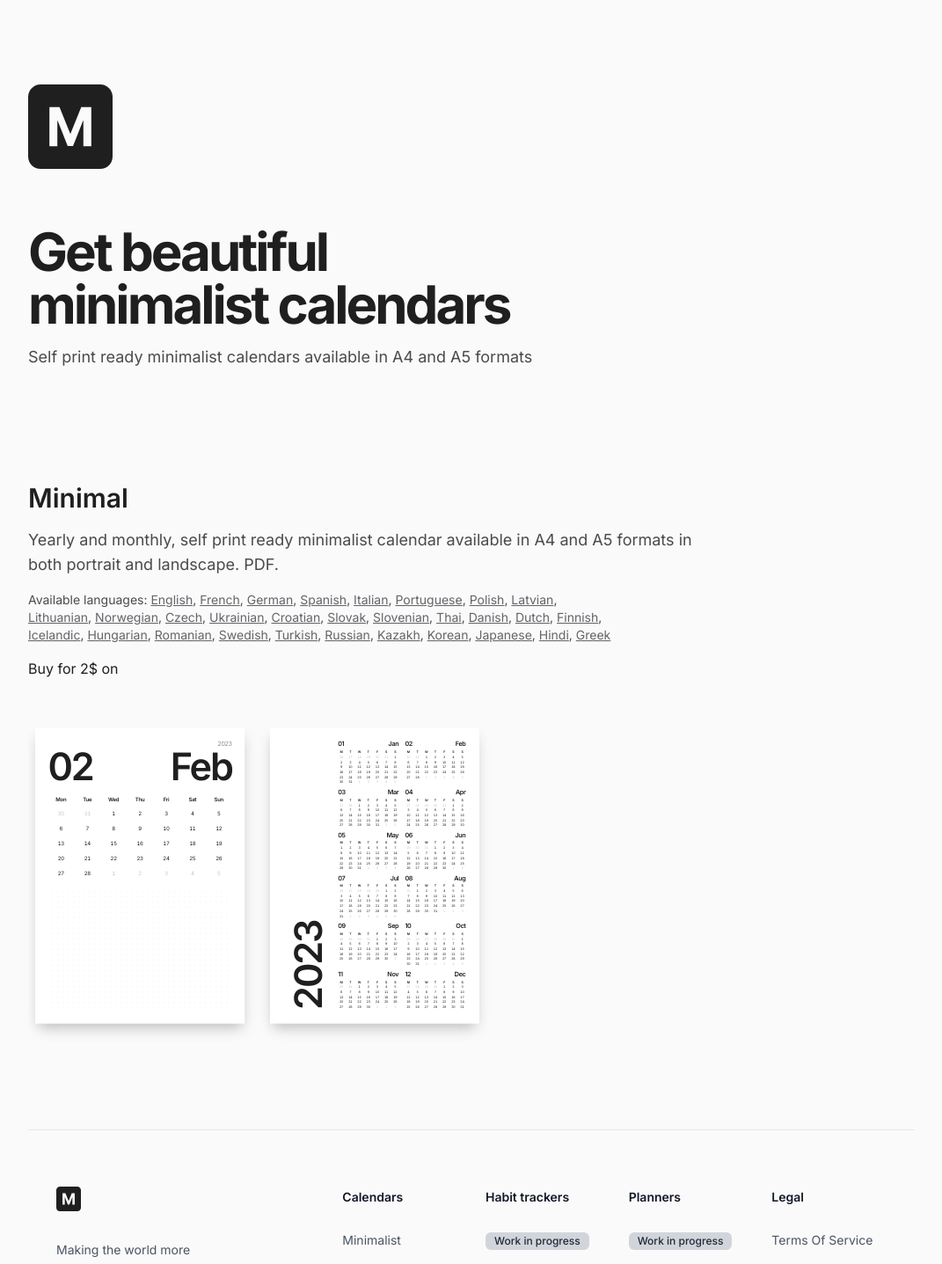
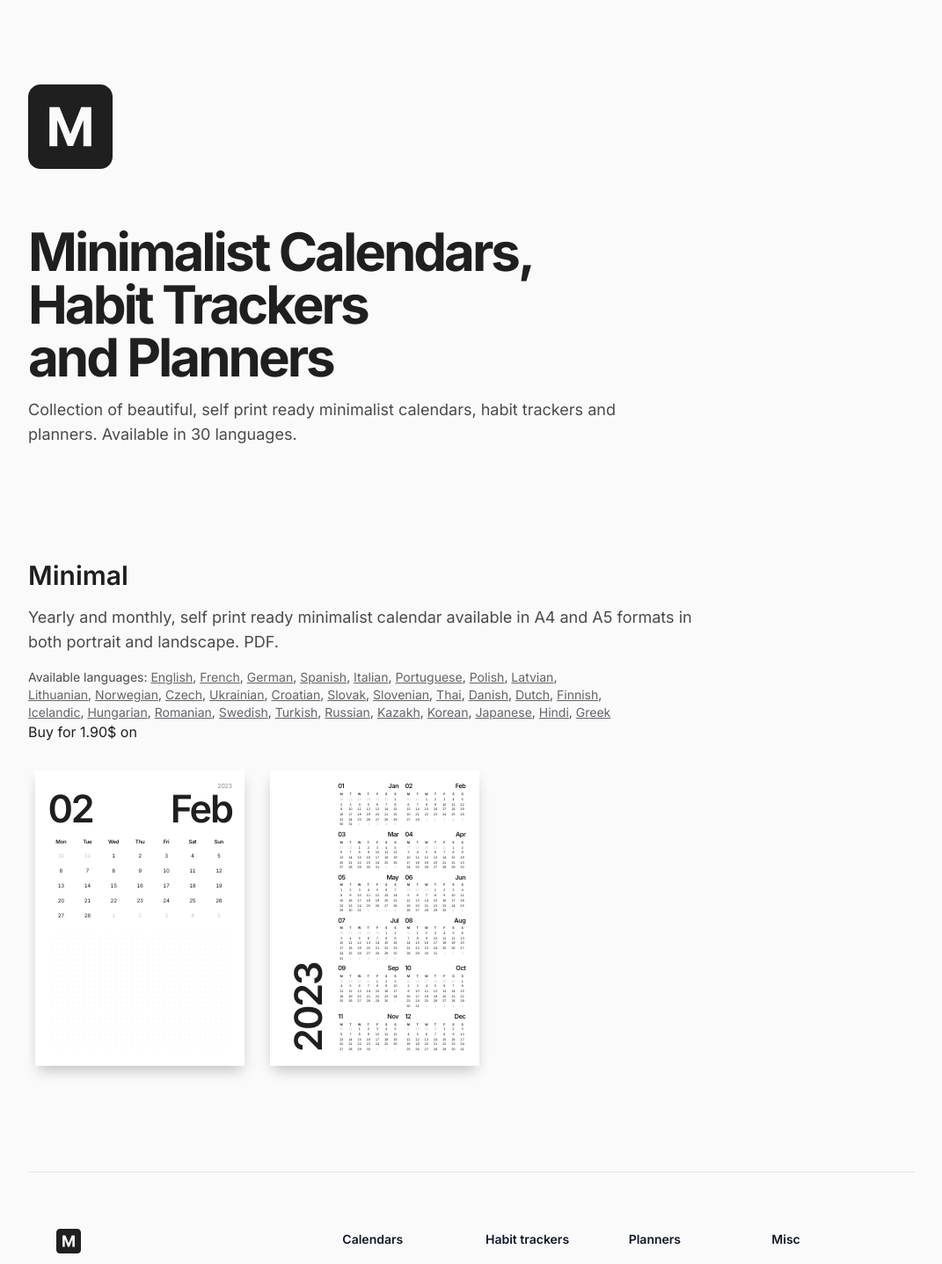
Before and after one commit to BartoszJarocki/minimal, a Next.js app in the folder apps/frontend/: page / in a window 1280 px wide. Shown: the top 1437 px of the page at 88% size, without its empty margins (104-1175 px from the left). Built offline with nearby package versions, Linux system fonts and the light colour scheme; a web font is replaced by a local one.

Commit message:
Added buy button

```diff
--- /dev/null
+++ b/apps/frontend/src/components/BuyButton.tsx
@@ -0,0 +1,10 @@
+export const BuyButton = () => {
+  return (
+    <a
+      className="gumroad-button h-12 w-auto"
+      href="https://useminimal.gumroad.com/l/minimalist-calendar"
+    >
+      Buy for 1.90$ on
+    </a>
+  );
+};
--- a/apps/frontend/src/components/Footer.tsx
+++ b/apps/frontend/src/components/Footer.tsx
@@ -14,7 +14,10 @@ const navigation = {
   ],
   habitTrackers: [{ name: "Work in progress", href: null }],
   planners: [{ name: "Work in progress", href: null }],
-  legal: [{ name: "Terms Of Service", href: "/terms" }],
+  legal: [
+    { name: "Terms Of Service", href: "/terms" },
+    { name: "Gumroad Store", href: "https://useminimal.gumroad.com" },
+  ],
   social: [
     {
       name: "Facebook",
@@ -115,12 +118,12 @@ export const Footer = () => {
                   {navigation.habitTrackers.map((item) => (
                     <li key={item.name}>
                       {item.href ? (
-                        <a
+                        <Link
                           href={item.href}
                           className="text-sm leading-6 text-gray-600 hover:text-gray-900"
                         >
                           {item.name}
-                        </a>
+                        </Link>
                       ) : (
                         <Badge>{item.name}</Badge>
                       )}
@@ -138,12 +141,12 @@ export const Footer = () => {
                   {navigation.planners.map((item) => (
                     <li key={item.name}>
                       {item.href ? (
-                        <a
+                        <Link
                           href={item.href}
                           className="text-sm leading-6 text-gray-600 hover:text-gray-900"
                         >
                           {item.name}
-                        </a>
+                        </Link>
                       ) : (
                         <Badge>{item.name}</Badge>
                       )}
@@ -153,7 +156,7 @@ export const Footer = () => {
               </div>
               <div className="mt-10 md:mt-0">
                 <h3 className="text-sm font-semibold leading-6 text-gray-900">
-                  Legal
+                  Misc
                 </h3>
                 <ul role="list" className="mt-6 space-y-4">
                   {navigation.legal.map((item) => (
--- a/apps/frontend/src/pages/_document.tsx
+++ b/apps/frontend/src/pages/_document.tsx
@@ -1,4 +1,5 @@
 import { Html, Head, Main, NextScript } from "next/document";
+import Script from "next/script";
 
 export default function Document() {
   return (
@@ -25,6 +26,11 @@ export default function Document() {
         <meta name="msapplication-TileColor" content="#da532c" />
         <meta name="theme-color" content="#ffffff" />
         <link rel="shortcut icon" href="/favicon.ico" />
+
+        <Script
+          src="https://gumroad.com/js/gumroad.js"
+          strategy="beforeInteractive"
+        />
       </Head>
       <body className="h-full w-full text-dark">
         <Main />
--- a/apps/frontend/src/pages/calendars/preview/[year]/[theme]/[locale].tsx
+++ b/apps/frontend/src/pages/calendars/preview/[year]/[theme]/[locale].tsx
@@ -6,6 +6,7 @@ import Link from "next/link";
 import { ParsedUrlQuery } from "querystring";
 import React from "react";
 import Balancer from "react-wrap-balancer";
+import { BuyButton } from "../../../../../components/BuyButton";
 import {
   Format,
   FormatVariant,
@@ -124,6 +125,8 @@ export default function CalendarPreview({
                 </Link>
               )).reduce(joinComponents, [])}
             </P>
+
+            <BuyButton />
           </section>
 
           <section className="mt-12 px-2">
--- a/apps/frontend/src/pages/calendars/preview/[year]/[theme]/index.tsx
+++ b/apps/frontend/src/pages/calendars/preview/[year]/[theme]/index.tsx
@@ -6,6 +6,7 @@ import Link from "next/link";
 import { ParsedUrlQuery } from "querystring";
 import React from "react";
 import Balancer from "react-wrap-balancer";
+import { BuyButton } from "../../../../../components/BuyButton";
 import { SupportedLocales } from "../../../../../components/calendar/Calendar";
 import { Container } from "../../../../../components/Container";
 import { Footer } from "../../../../../components/Footer";
@@ -100,6 +101,8 @@ export default function Preview({ theme, year }: Props) {
                 </Link>
               )).reduce(joinComponents, [])}
             </P>
+
+            <BuyButton />
           </section>
 
           <section className="mt-8 max-w-2xl px-1">
--- a/apps/frontend/src/pages/index.tsx
+++ b/apps/frontend/src/pages/index.tsx
@@ -18,6 +18,7 @@ import { P } from "../components/P";
 import { H2 } from "../components/H2";
 import { InlineButton } from "../components/InlineButton";
 import { H1 } from "../components/H1";
+import { BuyButton } from "../components/BuyButton";
 
 Settings.defaultLocale = "en-US";
 
@@ -25,8 +26,8 @@ export default function Landing() {
   const [date, setDate] = useState(DateTime.now());
 
   const url = "https://useminimal.com";
-  const title = `Use Minimal - Minimalist Calendars, Habit Trackers and Planners`;
-  const description = `Use Minimal is a collection of beautiful, self print ready minimalist calendars, habit trackers and planners. Available in ${SupportedLocales.length} languages.`;
+  const title = `Minimalist Calendars, Habit Trackers and Planners`;
+  const description = `Collection of beautiful, self print ready minimalist calendars, habit trackers and planners. Available in ${SupportedLocales.length} languages.`;
 
   return (
     <>
@@ -52,7 +53,6 @@ export default function Landing() {
           cardType: "summary_large_image",
         }}
       />
-      <Script src="https://gumroad.com/js/gumroad.js" />
 
       <Container>
         <main>
@@ -63,12 +63,9 @@ export default function Landing() {
                 <span className="hidden text-4xl font-bold">Use Minimal</span>
               </div>
               <H1>
-                <Balancer>Get beautiful minimalist calendars</Balancer>
+                <Balancer>{title}</Balancer>
               </H1>
-              <P className="text-2xl">
-                Self print ready minimalist calendars available in A4 and A5
-                formats
-              </P>
+              <P className="text-2xl">{description}</P>
             </section>
 
             <section className="max-w-3xl py-12 md:py-24">
@@ -94,14 +91,7 @@ export default function Landing() {
                   )).reduce(joinComponents, [])}
                 </P>
 
-                <div className="h-12 w-auto">
-                  <a
-                    className="gumroad-button"
-                    href="https://useminimal.gumroad.com/l/minimalist-calendar"
-                  >
-                    Buy for 2$ on
-                  </a>
-                </div>
+                <BuyButton />
               </div>
               <div className="mt-8 overflow-x-auto px-2">
                 <div className="flex h-[360px] gap-x-12">
```
Also changed, not shown: 1 other file (tests, documents, lock files or other folders).
